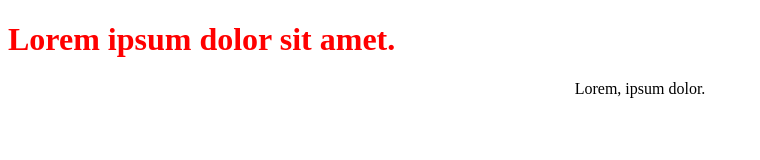
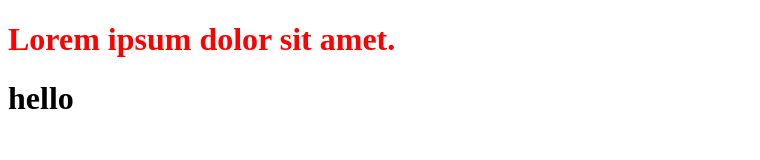
Before and after one commit to Pava1703/WEB-TECH, a plain HTML site: page index2.html in a window 1280 px wide. Shown: the whole page, without its empty margins (0-760 px from the left). Drawn offline with Linux system fonts and the light colour scheme.

Commit message:
another one

```diff
--- a/index2.html
+++ b/index2.html
@@ -7,6 +7,6 @@
 </head>
 <body>
     <h1 style="color: red;">Lorem ipsum dolor sit amet.</h1>
-    <p style="text-align: center;">Lorem, ipsum dolor.</p>
+    <h1>hello</h1>
 </body>
 </html>
```
